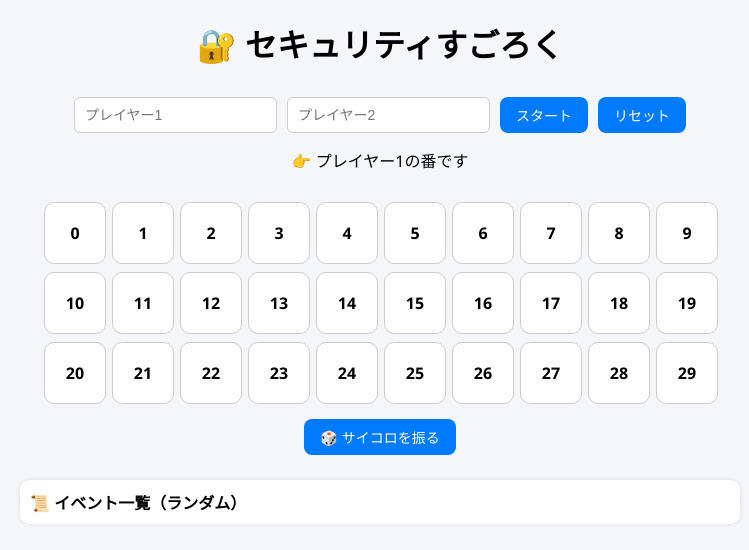
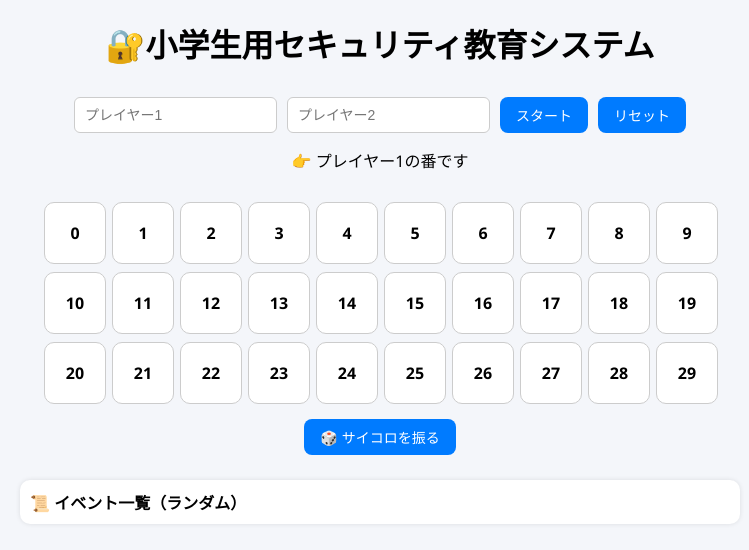
Before and after one commit to yangjinteng754-spec/sugoroku, a plain HTML site: page index.html in a window 1280 px wide. Shown: the whole page, without its empty margins (260-1009 px from the left). Drawn offline with Linux system fonts and the light colour scheme.

Commit message:
Fix HTML encoding issues in index.html

```diff
--- a/index.html
+++ b/index.html
@@ -123,7 +123,7 @@
 </head>
 <body>
 
-<h1>🔐 セキュリティすごろく</h1>
+<h1>🔐小学生用セキュリティ教育システム</h1>
 
 <div class="container">
   <div class="controls">
```
